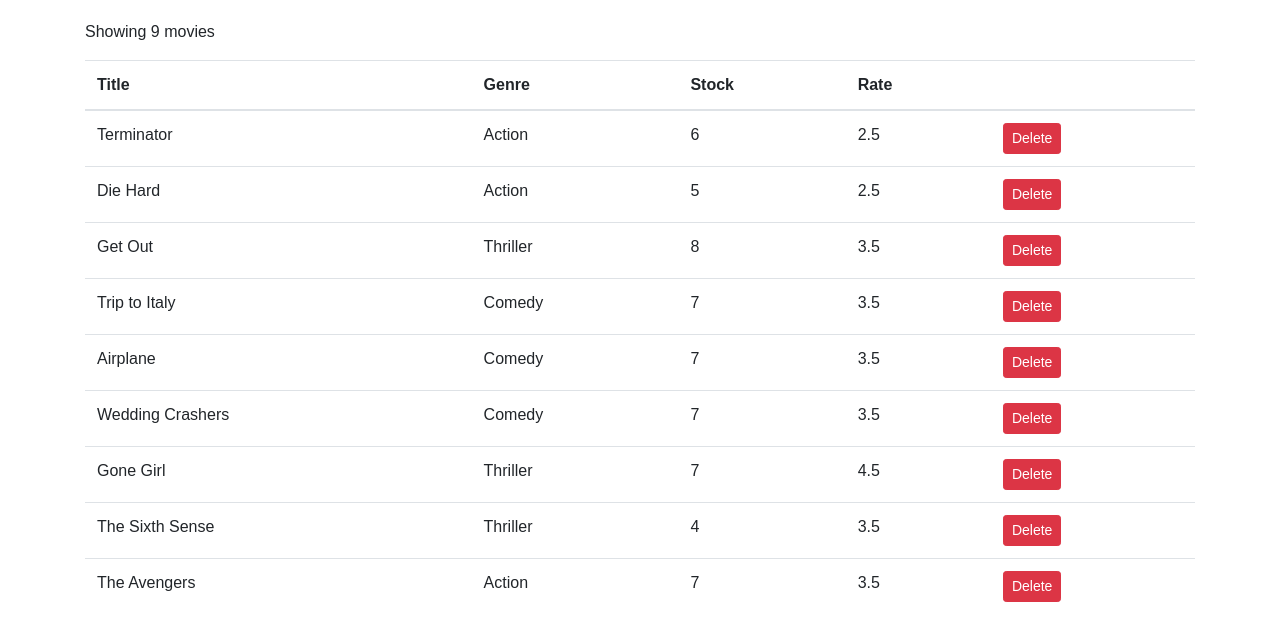
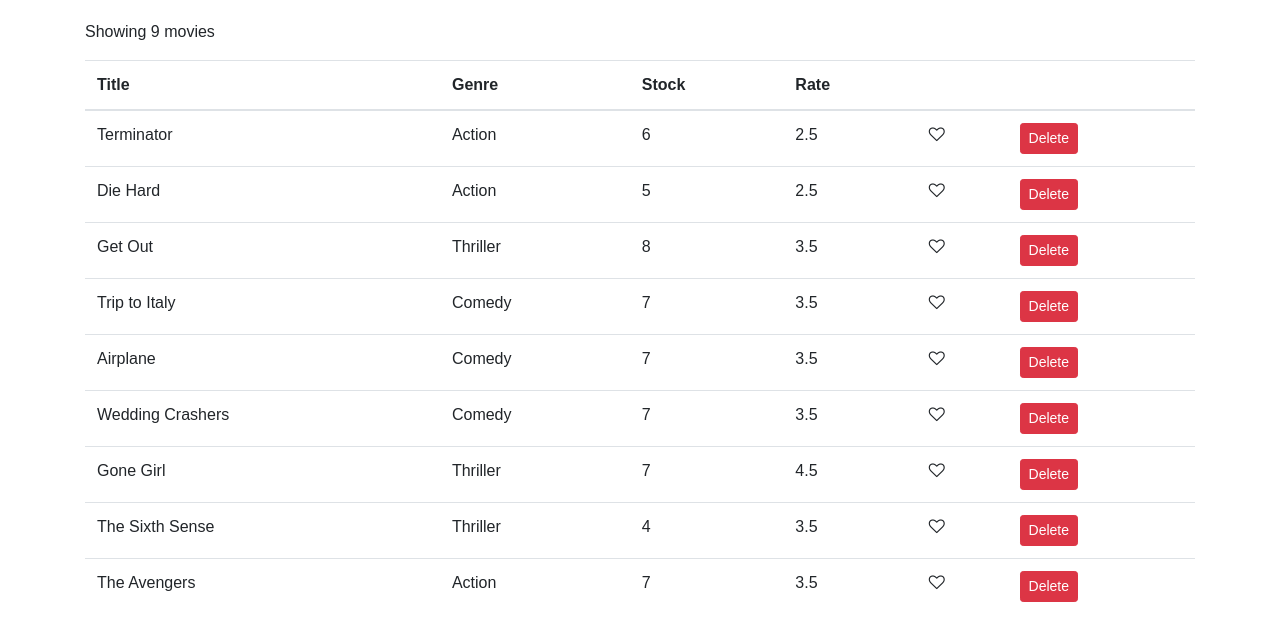
Before and after one commit to SashoTatarski/VideoDrome, a React app: page / in a window 1280 px wide. Shown: the top 640 px of the page. Built offline with nearby package versions, Linux system fonts and the light colour scheme; the HTML template or start-up script is replaced by a standard one.

Commit message:
Implemented Like Button to the Movie Table

```diff
--- /dev/null
+++ b/src/components/common/like.jsx
@@ -0,0 +1,16 @@
+import React from 'react';
+
+const Like = ({ liked, onClick }) => {
+  let classes = 'fa fa-heart';
+  if (!liked) classes += '-o';
+  return (
+    <i
+      onClick={onClick}
+      style={{ cursor: 'pointer' }}
+      className={classes}
+      aria-hidden="true"
+    ></i>
+  );
+};
+
+export default Like;
--- a/src/components/movies.jsx
+++ b/src/components/movies.jsx
@@ -1,5 +1,6 @@
 import React, { useState } from 'react';
 import { getMovies } from '../services/fakeMovieService';
+import Like from './common/like';
 
 const Movies = () => {
   const [movies, setMovies] = useState(getMovies());
@@ -8,6 +9,16 @@
   const handleDelete = (movie) => {
     const filteredMovies = movies.filter((m) => m._id !== movie._id);
     setMovies(filteredMovies);
+  };
+
+  const handleLike = (movie) => {
+    debugger;
+    const clonedMovies = [...movies];
+    const index = clonedMovies.indexOf(movie);
+    clonedMovies[index] = { ...clonedMovies[index]};
+    clonedMovies[index].liked = !clonedMovies[index].liked;
+
+    setMovies(clonedMovies);
   };
 
   return count === 0 ? (
@@ -22,7 +33,8 @@
             <th>Genre</th>
             <th>Stock</th>
             <th>Rate</th>
-            <th></th>
+            <th />
+            <th />
           </tr>
         </thead>
         <tbody>
@@ -32,6 +44,12 @@
               <td>{movie.genre.name}</td>
               <td>{movie.numberInStock}</td>
               <td>{movie.dailyRentalRate}</td>
+              <td>
+                <Like
+                  liked={movie.liked}
+                  onClick={() => handleLike(movie)}
+                />
+              </td>
               <td>
                 <button
                   onClick={() => handleDelete(movie)}
--- a/src/services/fakeMovieService.js
+++ b/src/services/fakeMovieService.js
@@ -8,6 +8,7 @@
     numberInStock: 6,
     dailyRentalRate: 2.5,
     publishDate: '2018-01-03T19:04:28.809Z',
+    liked: false
   },
   {
     _id: '5b21ca3eeb7f6fbccd471816',
```
